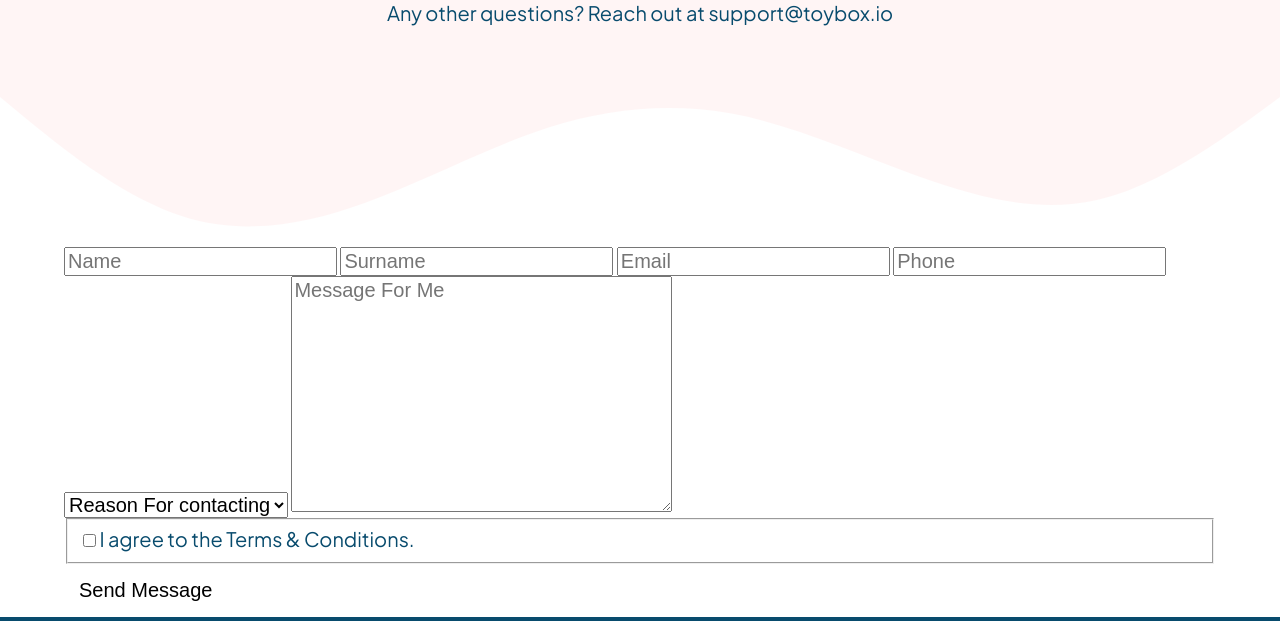
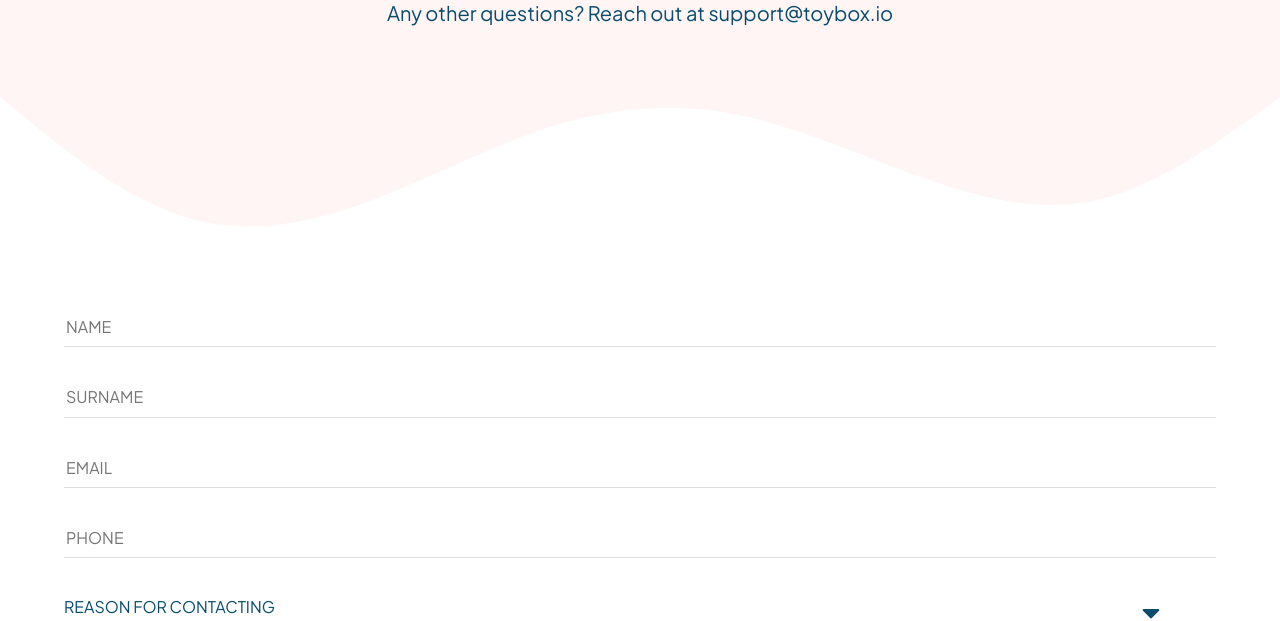
Before and after one commit to jasmine-lmj/ecommerce-codealong-juno, a plain HTML site: page contact.html in a window 1280 px wide. Shown: the part 331-952 px from the top of the page. Drawn offline with Linux system fonts and the light colour scheme; files whose address does not match are found by name; a web font is replaced by a local one.

Commit message:
added form markup, refactored base button styles

```diff
--- a/contact.html
+++ b/contact.html
@@ -94,7 +94,7 @@
                         <label for="terms">I agree to the <a href="#" class="terms"> Terms & Conditions</a>.</label>
                     </fieldset>
 
-                    <button>Send Message</button>
+                    <button class="button">Send Message</button>
                 </form>
 
 
--- a/styles/sass/partials/_baseStyles.scss
+++ b/styles/sass/partials/_baseStyles.scss
@@ -25,27 +25,29 @@ button{
 a{
     display: inline-block;
 
-    &.button{
-        border:2px solid $primary;
-        @include fontSize(14);
-        font-weight:bold;
-        padding:15px 32px;
+    &.secondaryButton {
+        background-color: $primary;
+        color: $solidWhite;
 
         &:hover,
         &:focus {
-            background-color: $primary;
-            color:$solidWhite;
+            background-color: $solidWhite;
+            color: $primary;
         }
     }
-    &.secondaryButton{
+}
+
+.button {
+    border: 2px solid $primary;
+    @include fontSize(14);
+    font-weight: bold;
+    padding: 15px 32px;
+    color:$primary;
+    transition:0.3s;
+
+    &:hover,
+    &:focus {
         background-color: $primary;
-        color:$solidWhite;
-
-        &:hover,
-        &:focus{
-            background-color: $solidWhite;
-            color:$primary;
-        }
+        color: $solidWhite;
     }
-
 }
--- /dev/null
+++ b/styles/sass/partials/_form.scss
@@ -0,0 +1,60 @@
+.contactForm{
+    display: flex;
+    flex-direction: column;
+    padding:70px 0 50px;
+
+}
+
+input,
+textarea,
+select{
+    border:0;
+    border-bottom: 1px solid #ddd;
+    margin-bottom: 40px;
+    padding-bottom: 10px;
+    font-family: $secondaryFont;
+    @include fontSize (16);
+    text-transform: uppercase;
+    color:$primary;
+
+
+    &::placeholder{
+        opacity: 1;
+    }
+
+
+    &:hover,
+    &:focus{
+        border-color:$primary;
+
+    }
+}
+
+textarea {
+    border-right:1px solid #ddd;
+    border-left:1px solid #ddd ;
+}
+
+select{
+    appearance: none;
+    background-color: $solidWhite;
+    background-image: url(../assets/caret-down-solid.svg);
+    background-repeat: no-repeat;
+    background-position: 95% center;
+}
+
+fieldset{
+    border:0;
+    padding:0;
+    @include fontSize(16);
+
+    input{
+        margin-right:10px;
+        accent-color:$primary;
+    }
+
+    a{
+        font-weight: 600;
+        text-decoration: underline;
+    }
+}
--- a/styles/sass/partials/_header.scss
+++ b/styles/sass/partials/_header.scss
@@ -21,10 +21,6 @@ header{
     padding-top: 100px;
     text-align: center;
 
-    .contactContent {
-        padding-bottom: 50px;
-    }
-
     &::after{
         content:"";
         background-image: url(../assets/wave.svg);
@@ -33,5 +29,8 @@ header{
         background-size: 100% 150px;
     }
 
+    .contactContent {
+        padding-bottom: 50px;
+    }
 
 }
--- a/styles/sass/styles.scss
+++ b/styles/sass/styles.scss
@@ -6,6 +6,7 @@
 
 @import "./partials/nav";
 @import "./partials/header";
+@import "./partials/form";
 @import "./partials/categories";
 @import "./partials/play";
 @import "./partials/footer";
```
Also changed, not shown: styles/styles.css.
